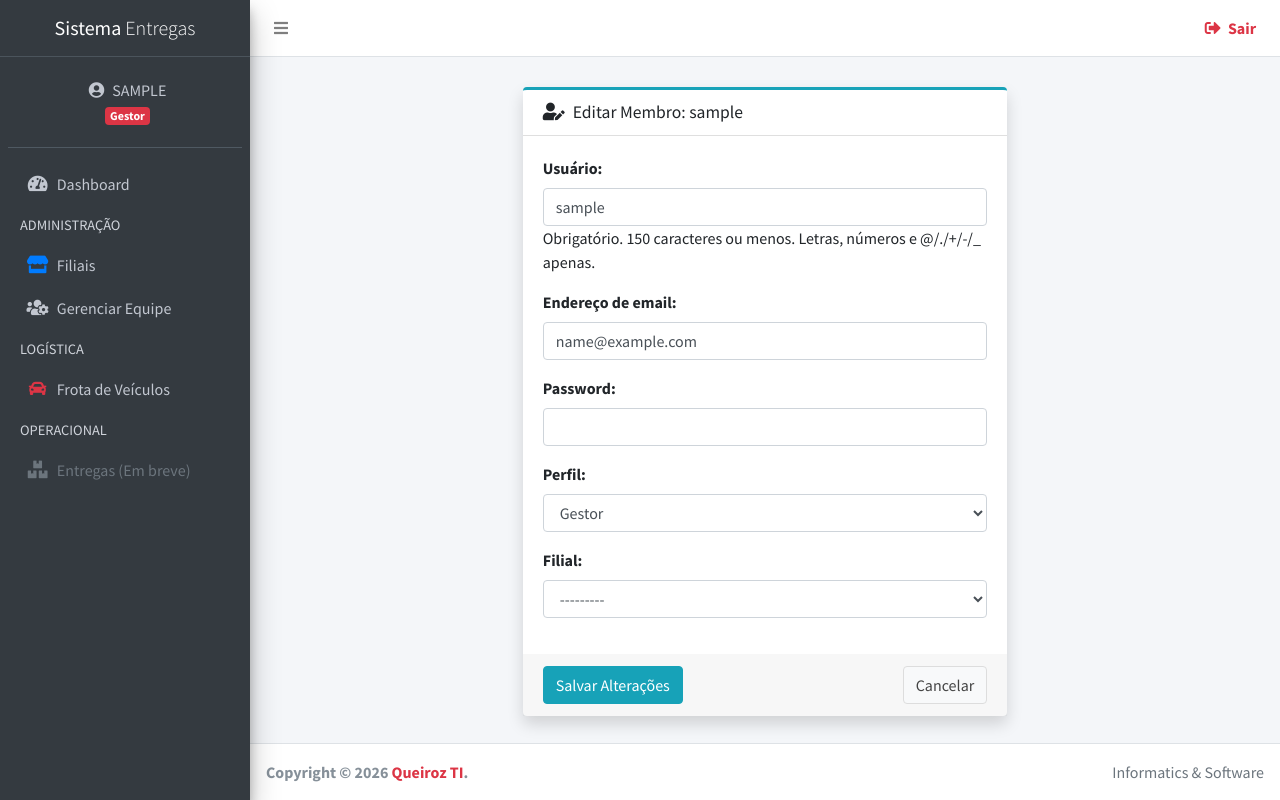
After one commit to Dyonathan-Queiroz/Sistema-de-entrega, a Django app: page /equipe/editar/1/ in a window 1280 px wide. The commit adds this page. Run offline with Django 4.2, Linux system fonts and the light colour scheme; the visitor is signed in with stand-in values (Sample User, id 1); data comes from the database, SQL or seed files in the repository; data that the repository does not hold is empty; some libraries are stand-ins or nearby versions.

Commit message:
"feat: implementa CRUD de Equipe com lógica de perfil e vínculos"  "- Criação do UsuarioForm com criptografia de senha (set_password) - Implementação das views gerenciar_equipe, editar_equipe e excluir_equipe - Adição de vínculo obrigatório entre Entregador e Veículo - Implementação de JavaScript para ocultar campo de veículo conforme perfil selecionado - Adição de travas de segurança para impedir autoexclusão de usuários logados - Interface integrada ao AdminLTE com badges de identificação de cargo"

```diff
--- a/entregas/forms.py
+++ b/entregas/forms.py
@@ -41,3 +41,25 @@
             'nome': forms.TextInput(attrs={'class': 'form-control', 'placeholder': 'Ex: Matriz Centro'}),
             'cidade': forms.TextInput(attrs={'class': 'form-control', 'placeholder': 'Ex: São Paulo'}),
         }
+
+class UsuarioForm(forms.ModelForm):
+    # Definimos a senha como um campo de password para não aparecer o texto
+    password = forms.CharField(widget=forms.PasswordInput(attrs={'class': 'form-control'}))
+
+    class Meta:
+        model = Usuario
+        fields = ['username', 'email', 'password', 'perfil', 'filial', 'veiculo']
+        widgets = {
+            'username': forms.TextInput(attrs={'class': 'form-control'}),
+            'email': forms.EmailInput(attrs={'class': 'form-control'}),
+            'perfil': forms.Select(attrs={'class': 'form-control'}),
+            'filial': forms.Select(attrs={'class': 'form-control'}),
+            'veiculo': forms.Select(attrs={'class': 'form-control'}),
+        }
+
+    def save(self, commit=True):
+        user = super().save(commit=False)
+        user.set_password(self.cleaned_data["password"]) # Criptografa a senha
+        if commit:
+            user.save()
+        return user
--- a/entregas/models.py
+++ b/entregas/models.py
@@ -21,6 +21,7 @@
     )
     perfil = models.CharField(max_length=20, choices=PERFIL_CHOICES, default='gestor')
     filial = models.ForeignKey(Filial, on_delete=models.SET_NULL, null=True, blank=True, related_name='usuarios')
+    veiculo = models.ForeignKey('Veiculo', on_delete=models.SET_NULL, null=True, blank=True)
 
     def __str__(self):
         return f"{self.username} ({self.get_perfil_display()})"
--- a/entregas/templates/entregas/base.html
+++ b/entregas/templates/entregas/base.html
@@ -63,6 +63,12 @@
             <a href="{% url 'gerenciar_filiais' %}" class="nav-link">
               <i class="nav-icon fas fa-store text-primary"></i>
               <p>Filiais</p>
+            </a>
+          </li>
+            <li class="nav-item">
+            <a href="{% url 'gerenciar_equipe' %}" class="nav-link">
+              <i class="nav-icon fas fa-users-cog"></i>
+              <p>Gerenciar Equipe</p>
             </a>
           </li>
           {% endif %}
--- /dev/null
+++ b/entregas/templates/entregas/editar_equipe.html
@@ -0,0 +1,40 @@
+{% extends 'entregas/base.html' %}
+
+{% block content %}
+<div class="container-fluid">
+    <div class="row justify-content-center">
+        <div class="col-md-6">
+            <div class="card card-info card-outline shadow">
+                <div class="card-header">
+                    <h3 class="card-title"><i class="fas fa-user-edit mr-2"></i>Editar Membro: {{ membro.username }}</h3>
+                </div>
+                <form method="post">
+                    {% csrf_token %}
+                    <div class="card-body">
+                        {{ form.as_p }}
+                    </div>
+                    <div class="card-footer">
+                        <button type="submit" class="btn btn-info">Salvar Alterações</button>
+                        <a href="{% url 'gerenciar_equipe' %}" class="btn btn-default float-right">Cancelar</a>
+                    </div>
+                </form>
+            </div>
+        </div>
+    </div>
+</div>
+{% endblock %}
+
+{% block extra_js %}
+<script>
+    // Reaproveitando a lógica de esconder o veículo
+    const perfilSelect = document.querySelector('select[name="perfil"]');
+    const veiculoField = document.querySelector('select[name="veiculo"]').parentElement;
+
+    function toggleVeiculo() {
+        veiculoField.style.display = perfilSelect.value === 'entregador' ? 'block' : 'none';
+    }
+
+    perfilSelect.addEventListener('change', toggleVeiculo);
+    toggleVeiculo();
+</script>
+{% endblock %}
--- a/entregas/urls.py
+++ b/entregas/urls.py
@@ -11,4 +11,7 @@
     path('filiais/', views.gerenciar_filiais, name='gerenciar_filiais'), # Cadastrar filial
     path('filiais/excluir/<int:pk>/', views.excluir_filial, name='excluir_filial'), # Excluir filial
     path('filiais/editar/<int:pk>/', views.editar_filial, name='editar_filial'), # Editar Filial
+    path('equipe/', views.gerenciar_equipe, name='gerenciar_equipe'), # Cadastrar usuarios
+    path('equipe/editar/<int:pk>/', views.editar_equipe, name='editar_equipe'), # Editar usuarios
+path('equipe/excluir/<int:pk>/', views.excluir_equipe, name='excluir_equipe'), # Excluir usuarios
 ]
--- a/entregas/views.py
+++ b/entregas/views.py
@@ -4,7 +4,7 @@
 from django.contrib.auth.decorators import login_required
 from django.shortcuts import get_object_or_404
 from .models import Entrega, Veiculo, Filial, Usuario # Importe seus modelos conforme precisar
-from .forms import VeiculoForm, FilialForm
+from .forms import VeiculoForm, FilialForm, UsuarioForm
 
 
 
@@ -199,3 +199,59 @@
         form = FilialForm(instance=filial)
 
     return render(request, 'entregas/editar_filial.html', {'form': form, 'filial': filial})
+
+@login_required
+def gerenciar_equipe(request):
+    if request.user.perfil != 'gestor':
+        messages.error(request, "Acesso negado.")
+        return redirect('dashboard')
+
+    if request.method == 'POST':
+        form = UsuarioForm(request.POST)
+        if form.is_valid():
+            form.save()
+            messages.success(request, "Novo membro da equipe cadastrado!")
+            return redirect('gerenciar_equipe')
+    else:
+        form = UsuarioForm()
+
+    equipe = Usuario.objects.all().select_related('filial', 'veiculo')
+    return render(request, 'entregas/gerenciar_equipe.html', {
+        'form': form,
+        'equipe': equipe
+    })
+
+@login_required
+def editar_equipe(request, pk):
+    if request.user.perfil != 'gestor':
+        return redirect('dashboard')
+
+    membro = get_object_or_404(Usuario, pk=pk)
+
+    if request.method == 'POST':
+        # Passamos a instância do usuário para o formulário
+        form = UsuarioForm(request.POST, instance=membro)
+        if form.is_valid():
+            form.save()
+            messages.info(request, f"Cadastro de {membro.username} atualizado.")
+            return redirect('gerenciar_equipe')
+    else:
+        form = UsuarioForm(instance=membro)
+
+    return render(request, 'entregas/editar_equipe.html', {'form': form, 'membro': membro})
+
+@login_required
+def excluir_equipe(request, pk):
+    if request.user.perfil != 'gestor':
+        return redirect('dashboard')
+
+    membro = get_object_or_404(Usuario, pk=pk)
+
+    # Evitar que o gestor se exclua por acidente
+    if membro == request.user:
+        messages.error(request, "Você não pode excluir seu próprio usuário!")
+        return redirect('gerenciar_equipe')
+
+    membro.delete()
+    messages.warning(request, "Usuário removido da equipe.")
+    return redirect('gerenciar_equipe')
```
Also changed, not shown: entregas/templates/entregas/gerenciar_equipe.html (added, +144 -0 lines), entregas/migrations/0004_usuario_veiculo.py (added).
